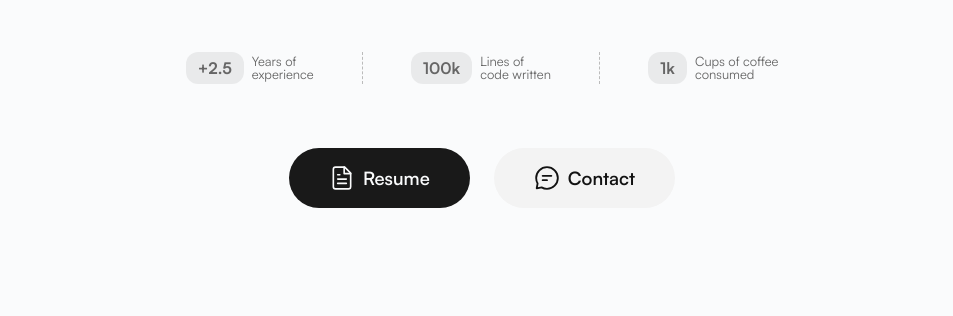
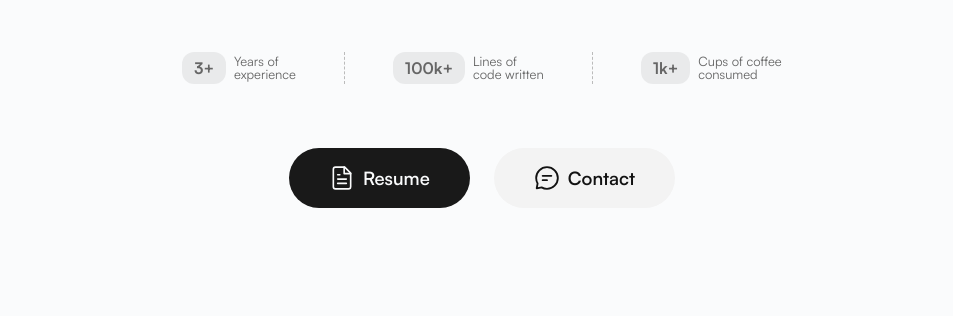
Before and after one commit to bpabatao/bpabatao.github.io, an Astro site: page / in a window 1280 px wide. Shown: the part 484-800 px from the top of the page, without its empty margins (158-1111 px from the left). Built offline with nearby package versions, Linux system fonts and the light colour scheme; Astro itself is replaced by a stand-in of ours.

Commit message:
Update homeSection.astro to fix number formatting

```diff
--- a/src/sections/homeSection.astro
+++ b/src/sections/homeSection.astro
@@ -26,7 +26,7 @@
             <span
                 class="flex items-center font-bold bg-[#0001] dark:bg-[#fff1] py-1 px-3 rounded-xl"
             >
-                +2.5
+                3+
             </span>
             <span
                 class="text-[0.71rem] sm:text-[0.81rem] leading-[1] text-center sm:text-left"
@@ -41,7 +41,7 @@
                 class="flex items-center font-bold bg-[#0001] dark:bg-[#fff1] py-1 px-3 rounded-xl"
                 id="code-lines"
             >
-                100k
+                100k+
             </span>
             <span
                 class="text-[0.71rem] sm:text-[0.81rem] leading-[1] text-center sm:text-left"
@@ -55,7 +55,7 @@
             <span
                 class="flex items-center font-bold bg-[#0001] dark:bg-[#fff1] py-1 px-3 rounded-xl"
             >
-                1k
+                1k+
             </span>
             <span
                 class="text-[0.71rem] sm:text-[0.81rem] leading-[1] text-center sm:text-left"
```
